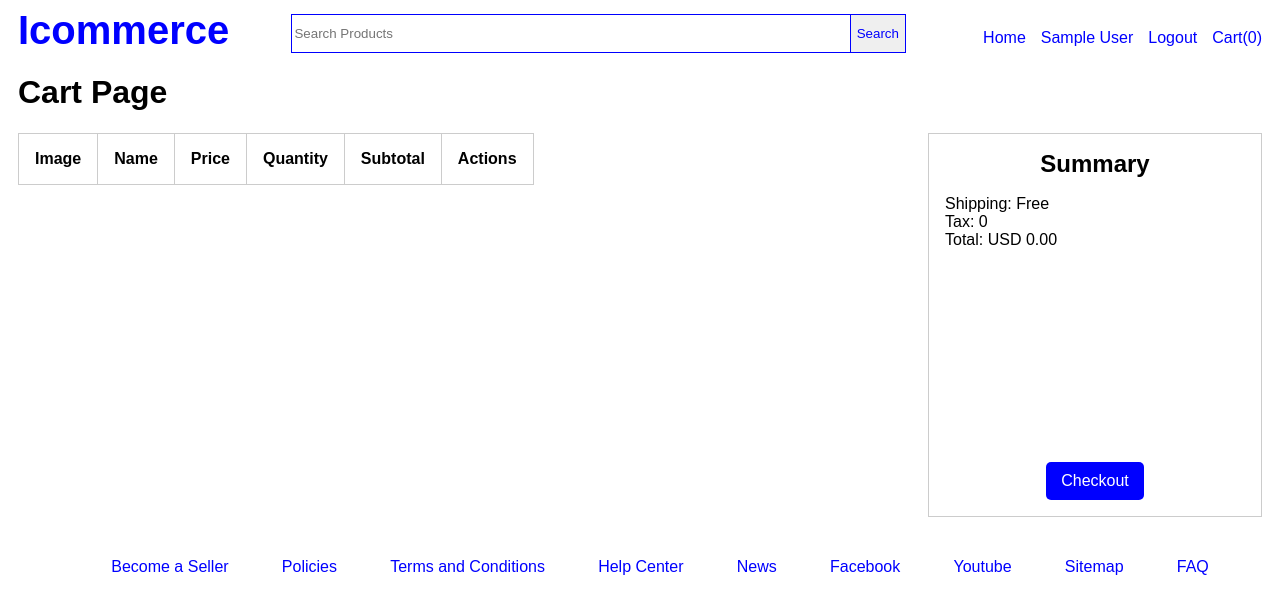
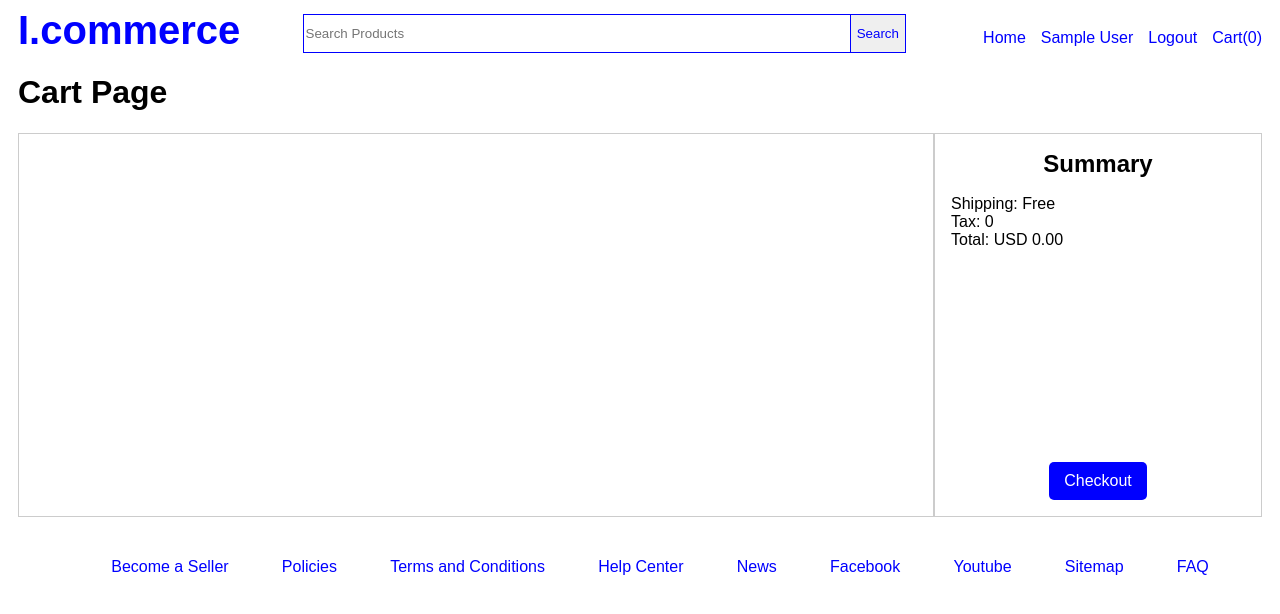
Before and after one commit to flvSantos15/e-commerce, an Angular app: page /cart in a window 1280 px wide. Shown: the top 614 px of the page. Built offline with nearby package versions, Linux system fonts and the light colour scheme; sample sign-in values are in the browser's storage.

Commit message:
chore: update cart page

```diff
--- a/src/app/app.routes.ts
+++ b/src/app/app.routes.ts
@@ -2,6 +2,7 @@ import { Routes } from '@angular/router';
 
 import { AddProductComponent } from './component/add-product/add-product.component';
 import { CartComponent } from './component/cart/cart.component';
+import { CheckoutComponent } from './component/checkout/checkout.component';
 import { HomeComponent } from './component/home/home.component';
 import { LoginComponent } from './component/login/login.component';
 import { ProductDetailsComponent } from './component/product-details/product-details.component';
@@ -46,5 +47,10 @@ export const routes: Routes = [
     component: CartComponent,
     canActivate: [authenticatedGuard],
   },
+  {
+    path: 'checkout',
+    component: CheckoutComponent,
+    canActivate: [authenticatedGuard],
+  },
   { path: '**', redirectTo: '' }, // Redirect to home for any unknown routes
 ];
--- a/src/app/component/cart/cart.component.css
+++ b/src/app/component/cart/cart.component.css
@@ -4,57 +4,59 @@
   width: 100%;
 }
 
-.cart-content table {
-  border-collapse: collapse;
-}
-
-.cart-content table th,
-.cart-content table td {
+.cart-items {
+  display: flex;
+  flex-direction: column;
+  width: 900px;
+  gap: 1rem;
   padding: 1rem;
   border: 1px solid #ccc;
 }
 
-.cart-content table tr {
-  border: 1px solid #ccc;
+.cart-items ul {
+  display: flex;
+  border-bottom: 1px solid #ccc;
 }
 
-.cart-content table th,
-.cart-content table td {
-  display: table-cell;
-  text-align: center;
-  vertical-align: middle;
+.cart-items ul li {
+  display: flex;
+  flex-direction: column;
+  align-items: center;
+  justify-content: center;
+  gap: 1rem;
+  width: 100%;
 }
 
-.cart-content table img {
+.cart-items img {
   width: 100px;
 }
 
-.cart-content table button {
+.cart-items button {
   padding: 0.5rem 1rem;
 }
 
-.cart-content table button:hover {
+.cart-items button:hover {
   cursor: pointer;
 }
 
-.cart-content table button:active {
+.cart-items ul li button:active {
   background-color: #ccc;
 }
 
-.cart-content table button:disabled {
+.cart-items ul li button:disabled {
   cursor: not-allowed;
   background-color: #ccc;
 }
 
-.cart-content table button:disabled:hover {
+.cart-items ul li button:disabled:hover {
   cursor: not-allowed;
 }
 
-.cart-content table button:disabled:active {
+.cart-items ul li button:disabled:active {
   background-color: #ccc;
 }
 
-.cart-content table button:disabled:active:hover {
+.cart-items ul li button:disabled:active:hover {
   cursor: not-allowed;
 }
 
--- a/src/app/component/cart/cart.component.html
+++ b/src/app/component/cart/cart.component.html
@@ -2,37 +2,22 @@
   <h1>Cart Page</h1>
 
   <div class="cart-content">
-    <table>
-      <thead>
-        <tr>
-          <th>Image</th>
-          <th>Name</th>
-          <th>Price</th>
-          <th>Quantity</th>
-          <th>Subtotal</th>
-          <th>Actions</th>
-        </tr>
-      </thead>
-      <tbody>
-        <tr *ngFor="let item of cartItems">
-          <td>
-            <img [src]="item.image" alt="" />
-          </td>
-          <td>{{ item.name }}</td>
-          <td>USD {{ onFormatPrice(item.price) }}</td>
-          <td>{{ item.quantity }}</td>
-          <td>USD {{ onFormatPrice(item.price * item.quantity) }}</td>
-          <td>
-            <button
-              class="btn btn-secondary"
-              (click)="removeFromCart(item.id!)"
-            >
-              Remove
-            </button>
-          </td>
-        </tr>
-      </tbody>
-    </table>
+    <div class="cart-items">
+      <ul *ngFor="let item of cartItems">
+        <li>
+          <img src="{{ item.image }}" alt="" />
+        </li>
+        <li>{{ item.name }}</li>
+        <li>USD {{ onFormatPrice(item.price) }}</li>
+        <li>{{ item.quantity }}</li>
+        <li>USD {{ onFormatPrice(item.price * item.quantity) }}</li>
+        <li>
+          <button class="btn btn-secondary" (click)="removeFromCart(item.id!)">
+            Remove
+          </button>
+        </li>
+      </ul>
+    </div>
 
     <div class="cart-checkout">
       <h2>Summary</h2>
@@ -52,7 +37,9 @@
         </div>
       </div>
 
-      <button class="btn btn-primary">Checkout</button>
+      <button class="btn btn-primary" (click)="handleRedirectToCheckoutPage()">
+        Checkout
+      </button>
     </div>
   </div>
 </div>
--- a/src/app/component/cart/cart.component.ts
+++ b/src/app/component/cart/cart.component.ts
@@ -1,5 +1,6 @@
 import { CommonModule } from '@angular/common';
 import { Component } from '@angular/core';
+import { Router } from '@angular/router';
 import { CartItem, CartService } from '../../services/cart.service';
 
 @Component({
@@ -13,7 +14,7 @@ export class CartComponent {
   cartItems: CartItem[] = [];
   total: string = '0';
 
-  constructor(private cartService: CartService) {}
+  constructor(private cartService: CartService, private router: Router) {}
 
   ngOnInit(): void {
     this.cartItems = this.cartService.getCartItems().map((item) => {
@@ -32,4 +33,8 @@ export class CartComponent {
   removeFromCart(id: string) {
     this.cartService.removeItem(id);
   }
+
+  handleRedirectToCheckoutPage() {
+    this.router.navigate(['checkout']);
+  }
 }
--- /dev/null
+++ b/src/app/component/checkout/checkout.component.html
@@ -0,0 +1 @@
+<p>checkout works!</p>
--- a/src/app/component/header/header.component.html
+++ b/src/app/component/header/header.component.html
@@ -1,6 +1,6 @@
 <nav class="nav">
   <h1 style="cursor: pointer">
-    <a routerLink="/">Icommerce</a>
+    <a routerLink="/">I.commerce</a>
   </h1>
 
   <div *ngIf="menuType !== 'seller'" class="nav-search">
```
Also changed, not shown: src/app/component/checkout/checkout.component.ts (added, +12 -0 lines), src/app/component/checkout/checkout.component.css (added), 1 other file (tests, documents, lock files or other folders).
